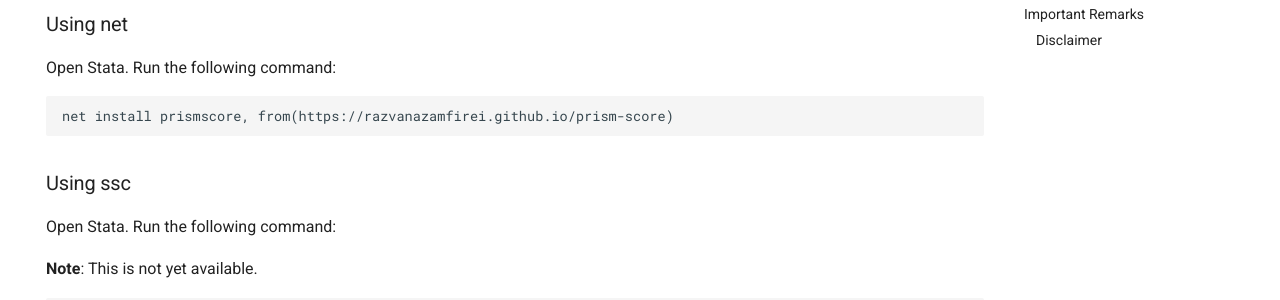
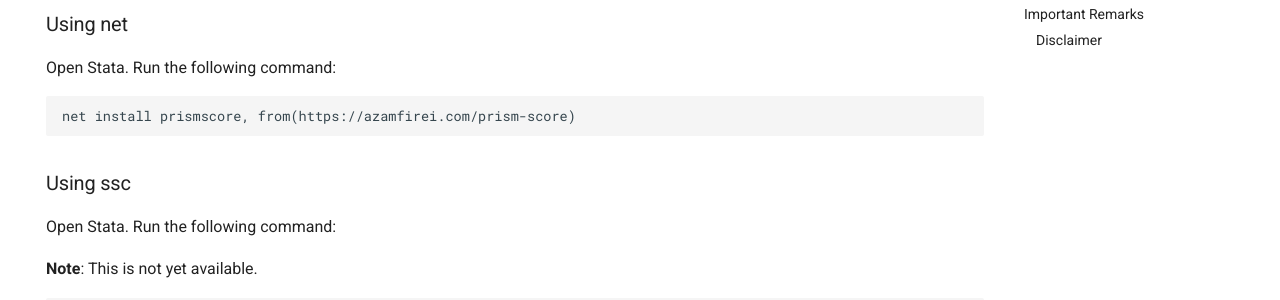
Before and after one commit to razvanazamfirei/prism-score, an MkDocs documentation site: the page built from docs/index.md, in a window 1280 px wide and 900 px high. Shown: the part 361-661 px from the top of the window. Built offline with MkDocs 1.6.1 and Material for MkDocs 9.7.7, drawn with Linux system fonts in a browser that asks for light colours; comment, search, counter and statistics services are not loaded; some of the changed lines change nothing that is shown.

Commit message:
docs:update link
Signed-off-by: Razvan Azamfirei <azamfireirazvan@gmail.com>

````diff
--- a/docs/index.md
+++ b/docs/index.md
@@ -13,7 +13,7 @@ This is a command developed for the calculation of PRISM III & PRISM IV scores.
 Open Stata. Run the following command:
 
 ```stata
-net install prismscore, from(https://razvanazamfirei.github.io/prism-score)
+net install prismscore, from(https://azamfirei.com/prism-score)
 ```
 
 ### Using ssc
````
